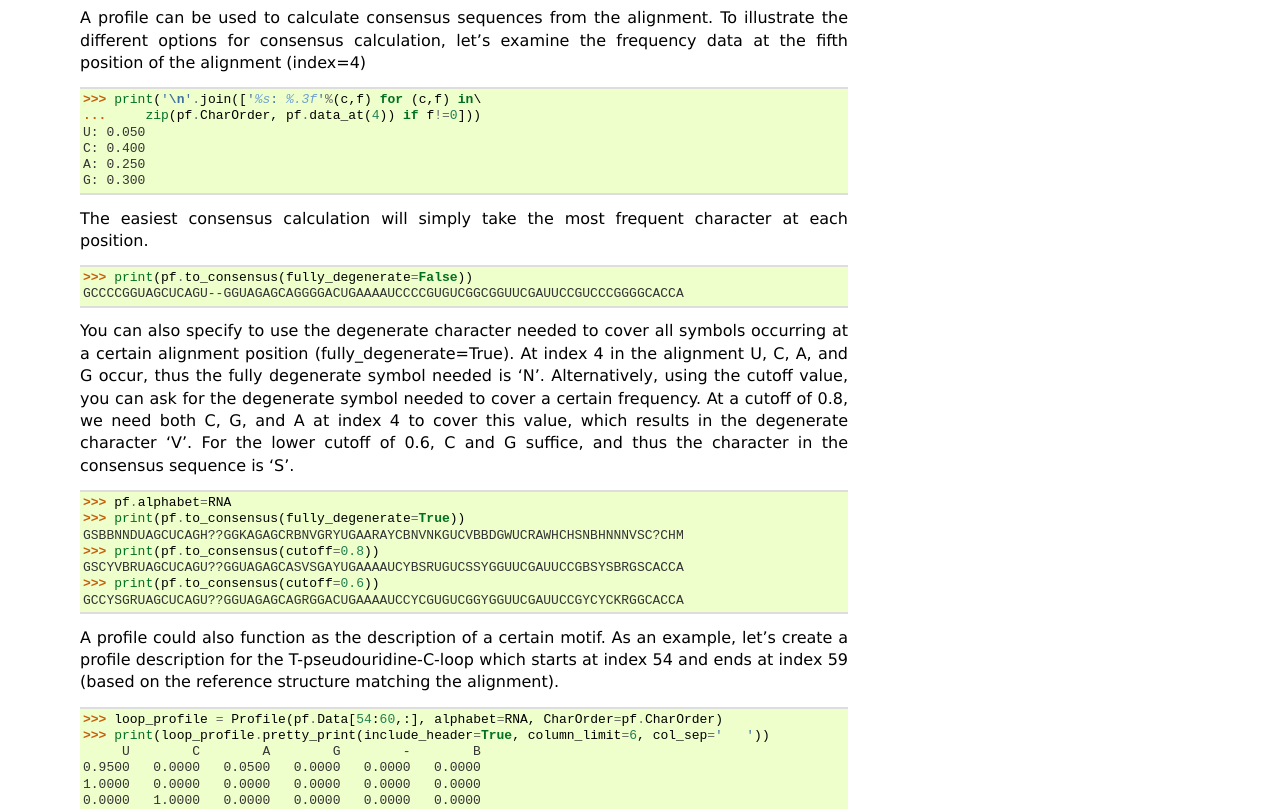
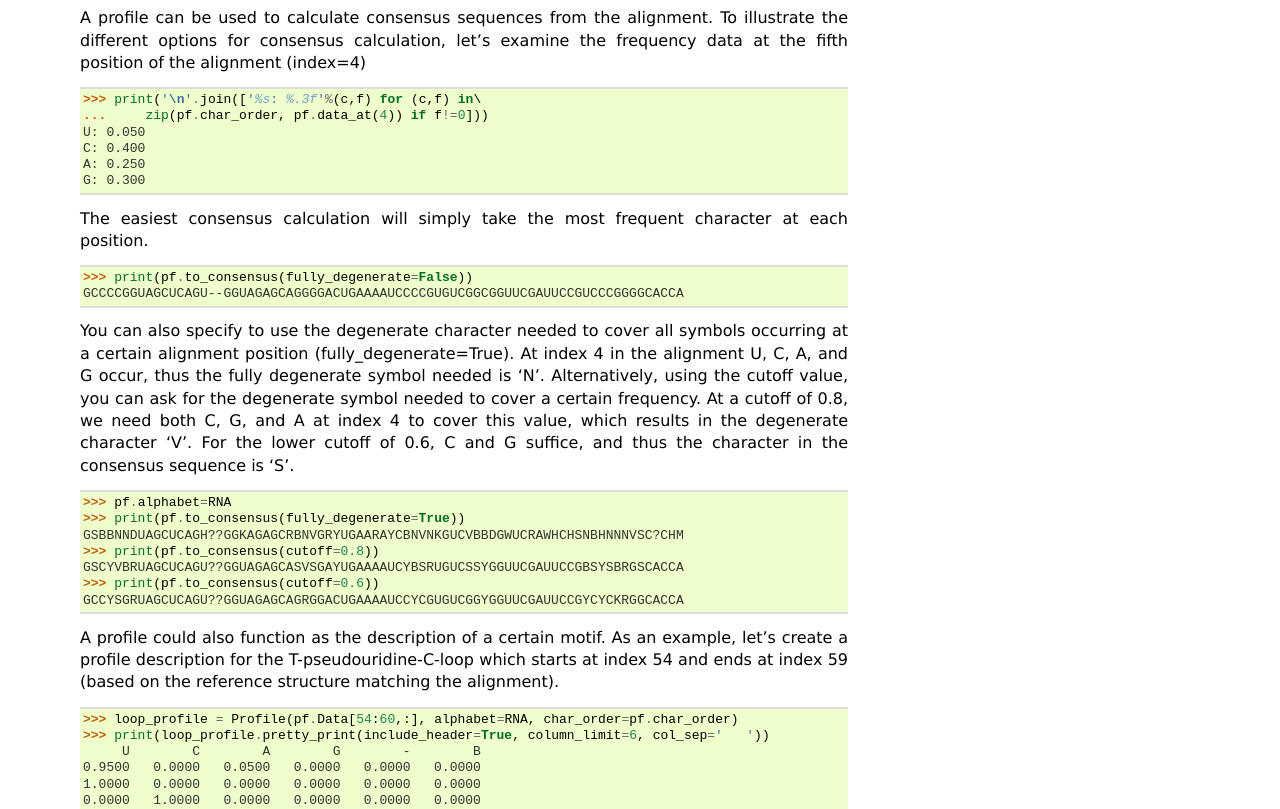
Before and after one commit to cogent3/cogent3, a Sphinx documentation site: the page built from doc/examples/aln_profile.rst, in a window 1280 px wide. Shown: the part 979-1788 px from the top of the page. Built offline with Sphinx 7.4.7, drawn with Linux system fonts in a browser that asks for light colours; formulas are drawn with MathJax 3.

Commit message:
Profile.CharOrder to char_order

```diff
--- a/doc/cookbook/DNA_and_RNA_sequences.rst
+++ b/doc/cookbook/DNA_and_RNA_sequences.rst
@@ -1,4 +1,4 @@
-.. _dna-rna-seqs:
+... _dna-rna-seqs:
 
 DNA and RNA sequences
 ---------------------
--- a/doc/cookbook/building_alignments.rst
+++ b/doc/cookbook/building_alignments.rst
@@ -86,7 +86,7 @@ We load some unaligned DNA sequences and show their translation.
     >>> seqs = [('hum', 'AAGCAGATCCAGGAAAGCAGCGAGAATGGCAGCCTGGCCGCGCGCCAGGAGAGGCAGGCCCAGGTCAACCTCACT'),
     ...         ('mus', 'AAGCAGATCCAGGAGAGCGGCGAGAGCGGCAGCCTGGCCGCGCGGCAGGAGAGGCAGGCCCAAGTCAACCTCACG'),
     ...         ('rat', 'CTGAACAAGCAGCCACTTTCAAACAAGAAA')]
-    >>> unaligned_DNA = LoadSeqs(data=seqs, moltype = DNA, aligned = False)
+    >>> unaligned_DNA = LoadSeqs(data=seqs, moltype=DNA, aligned=False)
     >>> print(unaligned_DNA.to_fasta())
     >hum
     AAGCAGATCCAGGAAAGCAGCGAGAATGGCAGCCTGGCCGCGCGCCAGGAGAGGCAGGCCCAGGTCAACCTCACT
@@ -110,7 +110,7 @@ We load an alignment of these protein sequences.
     >>> aligned_aa_seqs = [('hum', 'KQIQESSENGSLAARQERQAQVNLT'),
     ...                    ('mus', 'KQIQESGESGSLAARQERQAQVNLT'),
     ...                    ('rat', 'LNKQ------PLS---------NKK')]
-    >>> aligned_aa = LoadSeqs(data = aligned_aa_seqs, moltype = PROTEIN)
+    >>> aligned_aa = LoadSeqs(data=aligned_aa_seqs, moltype=PROTEIN)
 
 We then obtain an alignment of the DNA sequences from the alignment of their translation.
 
--- a/doc/cookbook/checkpointing_long_running.rst
+++ b/doc/cookbook/checkpointing_long_running.rst
@@ -56,7 +56,7 @@ We start searching for trees, providing the name of the file to checkpoint to.
 .. doctest::
 
     >>> checkpoint_phylo_fn = 'checkpoint_phylo.txt'
-    >>> score, tree = ls.trex(a = 5, k = 1, filename=checkpoint_phylo_fn, interval=100)
+    >>> score, tree = ls.trex(a=5, k=1, filename=checkpoint_phylo_fn, interval=100)
 
 .. following cleans up files
 
--- a/doc/examples/aln_profile.rst
+++ b/doc/examples/aln_profile.rst
@@ -61,7 +61,7 @@ A profile can be used to calculate consensus sequences from the alignment. To il
 .. doctest::
 
     >>> print('\n'.join(['%s: %.3f'%(c,f) for (c,f) in\
-    ...     zip(pf.CharOrder, pf.data_at(4)) if f!=0]))
+    ...     zip(pf.char_order, pf.data_at(4)) if f!=0]))
     U: 0.050
     C: 0.400
     A: 0.250
@@ -90,7 +90,7 @@ A profile could also function as the description of a certain motif. As an examp
 
 .. doctest::
 
-    >>> loop_profile = Profile(pf.Data[54:60,:], alphabet=RNA, CharOrder=pf.CharOrder)
+    >>> loop_profile = Profile(pf.Data[54:60,:], alphabet=RNA, char_order=pf.char_order)
     >>> print(loop_profile.pretty_print(include_header=True, column_limit=6, col_sep='   '))
          U        C        A        G        -        B
     0.9500   0.0000   0.0500   0.0000   0.0000   0.0000
```
Also changed, not shown: other parts of doc/cookbook/DNA_and_RNA_sequences.rst (+2 -0 lines), 3 other files.
